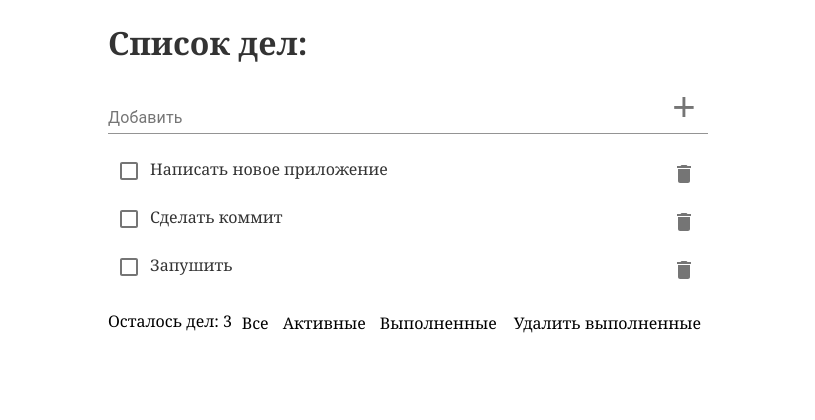
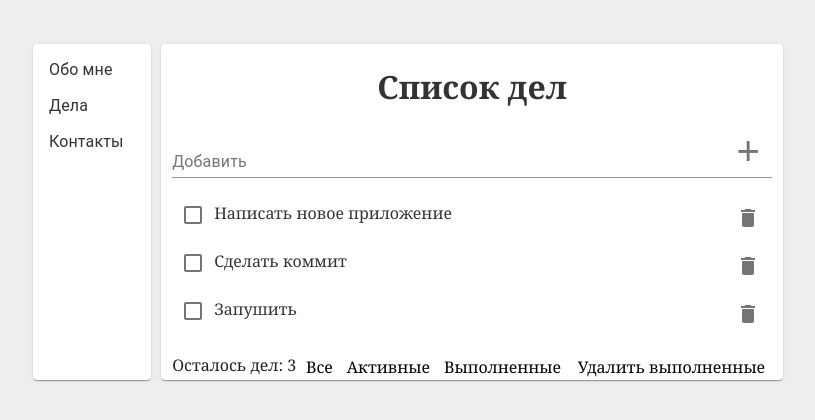
Before and after one commit to WebHeroSchool/React-Kd, a React (Create React App) app: page /todo in a window 1280 px wide. Shown: the top 420 px of the page, without its empty margins (232-1047 px from the left). Built offline with nearby package versions, Linux system fonts and the light colour scheme.

Commit message:
added router

```diff
--- a/package.json
+++ b/package.json
@@ -9,6 +9,7 @@
     "prop-types": "^15.7.2",
     "react": "^17.0.1",
     "react-dom": "^17.0.1",
+    "react-router-dom": "^5.2.0",
     "react-scripts": "4.0.0",
     "web-vitals": "^0.2.4"
   },
--- /dev/null
+++ b/src/components/About/About.js
@@ -0,0 +1,10 @@
+import React from 'react';
+import styles from './About.module.css';
+
+const About = () => (
+    <div className={styles.wrap}>
+        <h1 className={styles.title}>Обо мне</h1>
+    </div>
+);
+
+export default About;
--- /dev/null
+++ b/src/components/About/About.module.css
@@ -0,0 +1,8 @@
+.wrap {
+    width: 600px;
+}
+
+.title {
+    text-align: center;
+    color: #333;
+}
--- a/src/components/App/App.js
+++ b/src/components/App/App.js
@@ -1,86 +1,30 @@
-import React, { useState, useEffect } from 'react';
-import InputItem from '../InputItem/InputItem';
-import ItemList from '../ItemList/ItemList';
-import Footer from '../Footer/Footer';
+import React from 'react';
+import { BrowserRouter as Router, Route, Link } from 'react-router-dom';
+import Card from '@material-ui/core/Card';
+import MenuItem from '@material-ui/core/MenuItem';
+import MenuList from '@material-ui/core/MenuList';
+import Todo from '../Todo/Todo';
+import About from '../About/About';
+import Contacts from '../Contacts/Contacts';
 import styles from './App.module.css';
 
-const App = () => {
+const App = () =>
+  (<Router>
+    <div className={styles.wrap}>
+      <Card className={styles.sidebar}>
+        <MenuList>
+          <Link to='/' className={styles.link}><MenuItem>Обо мне</MenuItem></Link>
+          <Link to='/todo' className={styles.link}><MenuItem>Дела</MenuItem></Link>
+          <Link to='/contacts' className={styles.link}><MenuItem>Контакты</MenuItem></Link>
+        </MenuList>
+      </Card>
 
-  const initialState = {
-    items: [
-      {
-        value: 'Написать новое приложение',
-        isDone: false,
-        id: 1
-      },
-      {
-        value: 'Сделать коммит',
-        isDone: false,
-        id: 2
-      },
-      {
-        value: 'Запушить',
-        isDone: false,
-        id: 3
-      }
-    ],
-    count: 3
-  };
-
-  const [items, setItems] = useState(initialState.items);
-  const [count, setCount] = useState(initialState.count);
-
-  useEffect(() => {
-    console.log('componentDidMount');
-  }, []);
-
-  useEffect(() => {
-    console.log('componentDidUpdate');
-  }, [items]);
-
-  const onClickDone = id => {
-    const newItemList = items.map(item => {
-      const newItem = { ...item};
-
-      if (item.id === id) {
-        newItem.isDone =!item.isDone;
-      }
-
-      return newItem;
-    });
-
-    setItems(newItemList);
-  };
-
-  const onClickDelete = id => {
-    const newItemList = items.filter(item => item.id !== id);
-
-    setItems(newItemList);
-    setCount(count - 1);
-  };
-
-  const onClickAdd = value => {
-    setItems([
-      ...items,
-      {
-        value,
-        isDone: false,
-        id: count + 1
-      }
-    ]);
-    setCount(count + 1);
-  };
-
-  return (
-    <div className={styles.wrap}>
-      <h1 className={styles.title}>Список дел:</h1>
-      <InputItem onClickAdd={onClickAdd} />
-      <ItemList
-        items={items}
-        onClickDone={onClickDone}
-        onClickDelete={onClickDelete} />
-      <Footer count={count} />
-    </div>);
-};
+      <Card className={styles.content}>
+        <Route path='/' exact component={About} />
+        <Route path='/todo' component={Todo} />
+        <Route path='/contacts' component={Contacts} />
+      </Card>
+    </div>
+  </Router>);
 
 export default App;
--- a/src/components/App/App.module.css
+++ b/src/components/App/App.module.css
@@ -1,9 +1,25 @@
-.wrap {
-    margin: auto;
-    width: 600px;
+body {
+    padding-top: 36px;
+    background: #eee;
     font-family: Georgia, 'Times New Roman', Times, serif;
 }
 
-.title {
+.link {
+    text-decoration: none;
     color: #333;
 }
+
+.sidebar {
+    grid-area: sidebar;
+}
+
+.content {
+    grid-area: content;
+}
+
+.wrap {
+    display: grid;
+    grid-template-areas: 'sidebar ... content content';
+    margin: auto;
+    width: 750px;
+}
--- /dev/null
+++ b/src/components/Contacts/Contacts.js
@@ -0,0 +1,10 @@
+import React from 'react';
+import styles from './Contacts.module.css';
+
+const Contacts = () => (
+    <div className={styles.wrap}>
+        <h1 className={styles.title}>Контакты</h1>
+    </div>
+);
+
+export default Contacts;
--- /dev/null
+++ b/src/components/Contacts/Contacts.module.css
@@ -0,0 +1,8 @@
+.wrap {
+    width: 600px;
+}
+
+.title {
+    text-align: center;
+    color: #333;
+}
--- /dev/null
+++ b/src/components/Todo/Todo.js
@@ -0,0 +1,86 @@
+import React, { useState, useEffect } from 'react';
+import InputItem from '../InputItem/InputItem';
+import ItemList from '../ItemList/ItemList';
+import Footer from '../Footer/Footer';
+import styles from './Todo.module.css';
+
+const Todo = () => {
+
+  const initialState = {
+    items: [
+      {
+        value: 'Написать новое приложение',
+        isDone: false,
+        id: 1
+      },
+      {
+        value: 'Сделать коммит',
+        isDone: false,
+        id: 2
+      },
+      {
+        value: 'Запушить',
+        isDone: false,
+        id: 3
+      }
+    ],
+    count: 3
+  };
+
+  const [items, setItems] = useState(initialState.items);
+  const [count, setCount] = useState(initialState.count);
+
+  useEffect(() => {
+    console.log('componentDidMount');
+  }, []);
+
+  useEffect(() => {
+    console.log('componentDidUpdate');
+  }, [items]);
+
+  const onClickDone = id => {
+    const newItemList = items.map(item => {
+      const newItem = { ...item};
+
+      if (item.id === id) {
+        newItem.isDone =!item.isDone;
+      }
+
+      return newItem;
+    });
+
+    setItems(newItemList);
+  };
+
+  const onClickDelete = id => {
+    const newItemList = items.filter(item => item.id !== id);
+
+    setItems(newItemList);
+    setCount(count - 1);
+  };
+
+  const onClickAdd = value => {
+    setItems([
+      ...items,
+      {
+        value,
+        isDone: false,
+        id: count + 1
+      }
+    ]);
+    setCount(count + 1);
+  };
+
+  return (
+    <div className={styles.wrap}>
+      <h1 className={styles.title}>Список дел</h1>
+      <InputItem onClickAdd={onClickAdd} />
+      <ItemList
+        items={items}
+        onClickDone={onClickDone}
+        onClickDelete={onClickDelete} />
+      <Footer count={count} />
+    </div>);
+};
+
+export default Todo;
--- /dev/null
+++ b/src/components/Todo/Todo.module.css
@@ -0,0 +1,9 @@
+.wrap {
+    margin: auto;
+    width: 600px;
+}
+
+.title {
+    text-align: center;
+    color: #333;
+}
```
Also changed, not shown: 1 other file (tests, documents, lock files or other folders).
